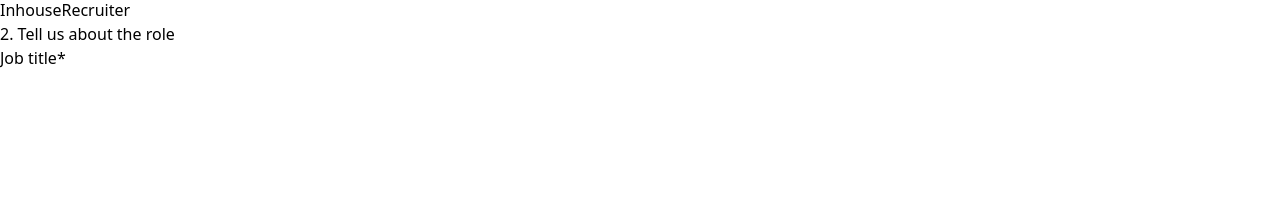
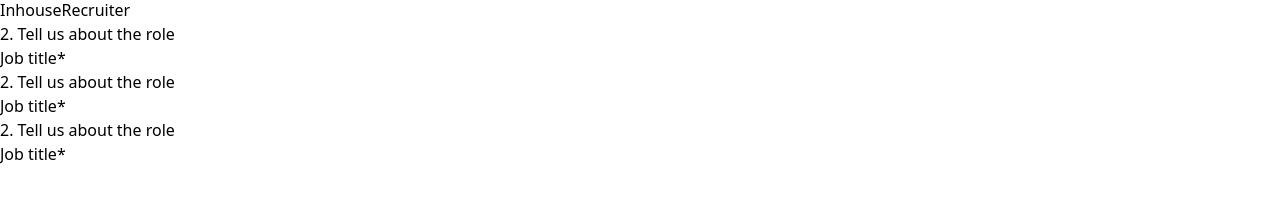
Before and after one commit to samueljustus/devjobs, a React (Vite) app: page /postjob in a window 1280 px wide. Shown: the part 270-472 px from the top of the page. Built offline with nearby package versions, Linux system fonts and the light colour scheme; no server answers.

Commit message:
building the post a job form

```diff
--- a/src/page/PostJob/Form.jsx
+++ b/src/page/PostJob/Form.jsx
@@ -14,6 +14,18 @@ function Form() {
         <input type="text" />
         </label>
       </section>
+      <section>
+        <h2>2. Tell us about the role</h2>
+        <label htmlFor="">Job title*
+        <input type="text" />
+        </label>
+      </section>
+      <section>
+        <h2>2. Tell us about the role</h2>
+        <label htmlFor="">Job title*
+        <input type="text" />
+        </label>
+      </section>
     </form>
   );
 }
```
